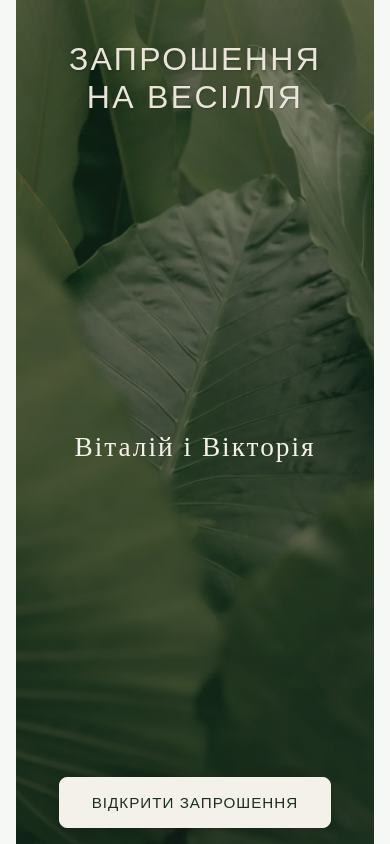
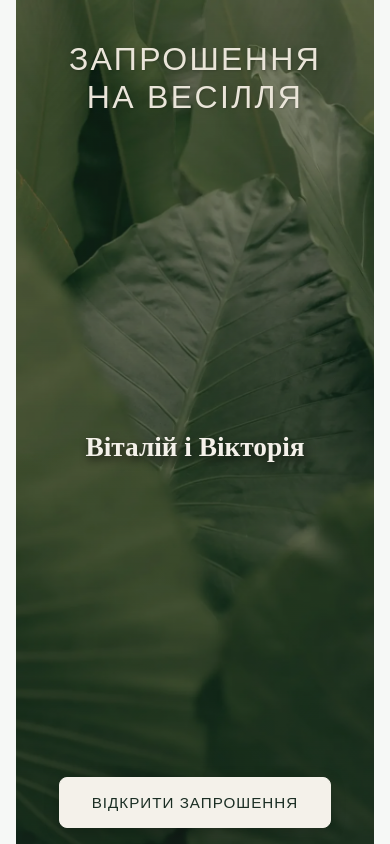
Before and after one commit to viktoriia17B/wedding-invitation, a React (Vite) app: page / in a window 390 px wide. Shown: the top 844 px of the page. Built offline with nearby package versions, Linux system fonts and the light colour scheme.

Commit message:
fix:update font styles for mobile layout

```diff
--- a/src/components/CountDown/countDown.module.scss
+++ b/src/components/CountDown/countDown.module.scss
@@ -35,7 +35,6 @@
     .names {
         @include m.accent-text-base($shadow: 2px 4px 10px v.$color-shadow);
         margin: 0;
-        text-align: center;
     }
 
     .bottom {
--- a/src/components/Hero/hero.module.scss
+++ b/src/components/Hero/hero.module.scss
@@ -55,9 +55,7 @@
     }
 
     .names {
-        @include m.accent-text-base();
-        font-weight: 300;
-        letter-spacing: 2px;
+        @include m.accent-text-base($shadow: 2px 4px 10px v.$color-shadow);
     }
 
     .footer {
--- a/src/components/RsvpForm/rsvpForm.module.scss
+++ b/src/components/RsvpForm/rsvpForm.module.scss
@@ -71,8 +71,7 @@
 
     // приховала лейбел
     .groupLabel {
-        @include m.accent-text-base($size: v.$size-subtitle, $color: v.$color-text-accent-gold);
-        font-size: clamp(1.3rem, 4dvw, 1.8rem);
+        @include m.accent-text-base($font: v.$font-serif, $size: v.$size-text-accent, $color: v.$color-text-accent-gold);
         letter-spacing: 2px;
         margin-bottom: 15px;
     }
--- a/src/styles/_mixins.scss
+++ b/src/styles/_mixins.scss
@@ -31,6 +31,7 @@
     box-sizing: border-box;
     margin-left: auto;
     margin-right: auto;
+    padding: 0 4px;
 }
 
 @mixin button-base($color: v.$color-bg-light) {
```
